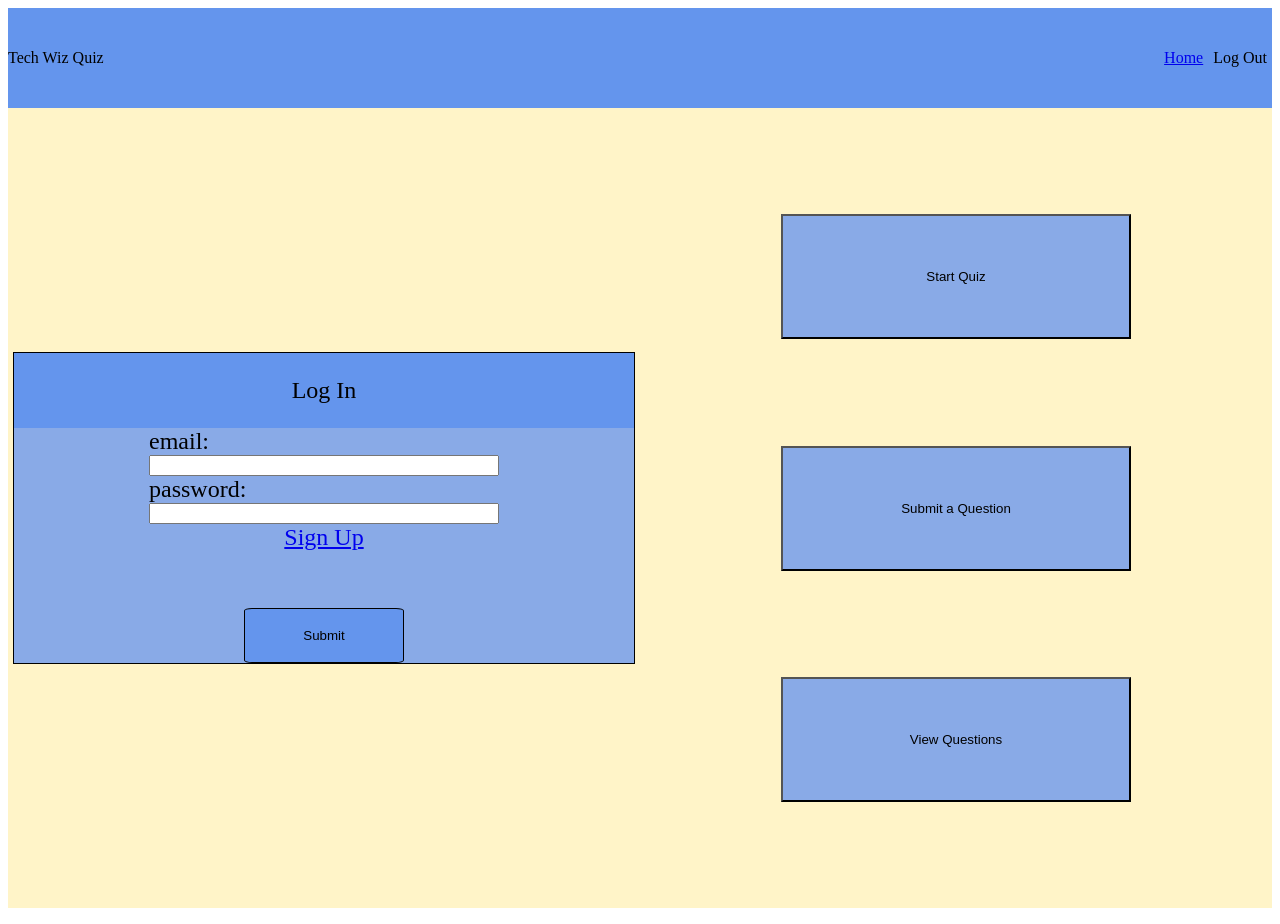
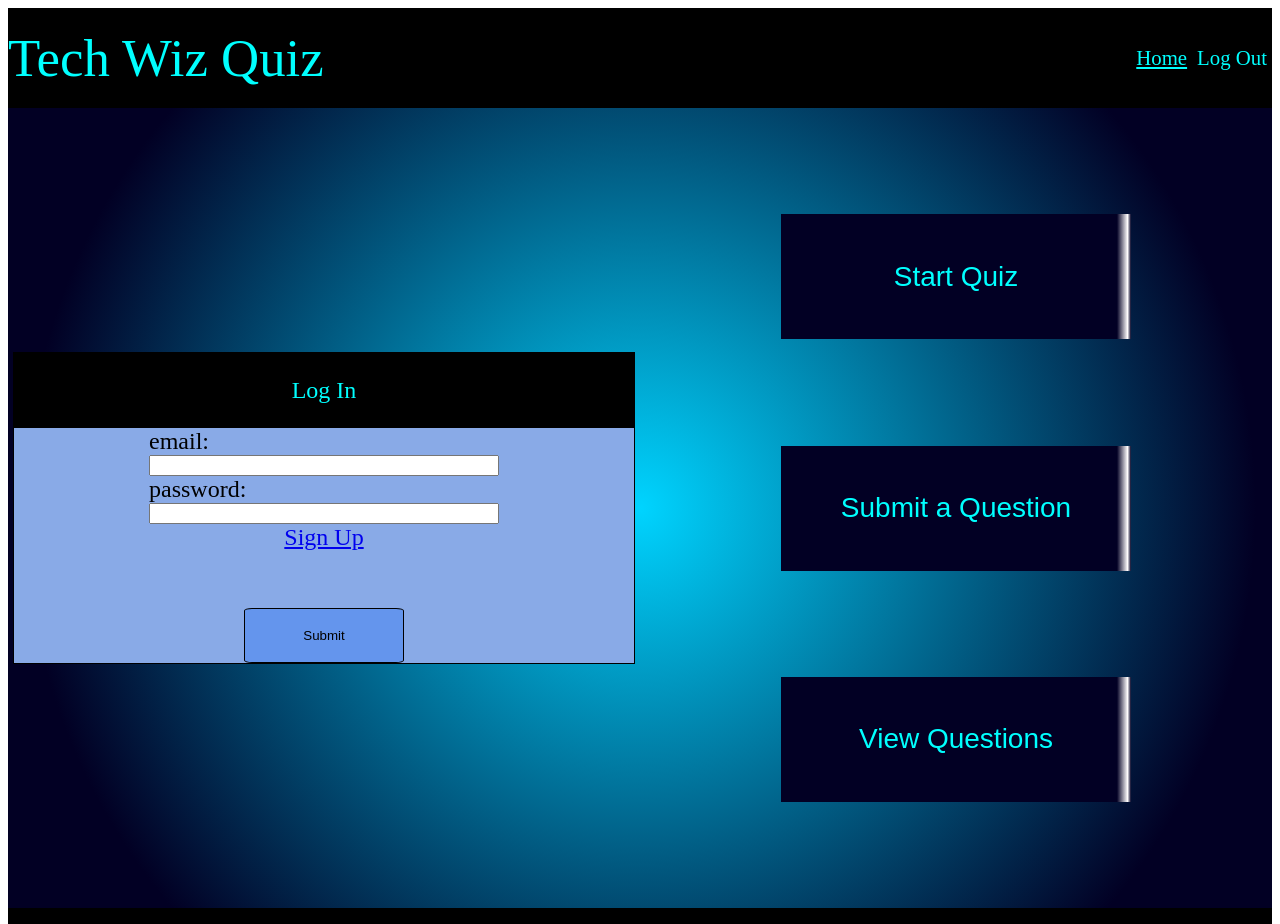
Before and after one commit to techwizquiz/fe, a React app: page / in a window 1280 px wide. Shown: the top 924 px of the page. Built offline with nearby package versions, Linux system fonts and the light colour scheme; no server answers.

Commit message:
styling overhaul

```diff
--- a/src/Pages/AboutUs.css
+++ b/src/Pages/AboutUs.css
@@ -1,4 +1,14 @@
 .aboutUs {
-    background-color: cornflowerblue;
+    background-color: black;
     height: 100px;
+    display: flex;
+    align-items: flex-start;
+    justify-content: center;
+
 }
+
+.title {
+color: cyan;
+display: flex;
+font-size: 150%;
+}
--- a/src/Pages/AboutUs.jsx
+++ b/src/Pages/AboutUs.jsx
@@ -5,7 +5,7 @@ export default class AboutUs extends Component {
   render() {
     return (
       <div className={styles.aboutUs}>
-        <p>About Us</p>
+        <p className={styles.title}>About Us</p>
       </div>
     );
   }
--- a/src/Pages/Header.css
+++ b/src/Pages/Header.css
@@ -3,7 +3,7 @@
     flex-direction: row;
     width: 100%;
     height: 100px;
-    background-color: cornflowerblue;
+    background-color: black;
     justify-content: space-between;
     position: sticky;
 }
@@ -11,14 +11,22 @@
 .headerTitle {
     display: flex;
     align-items: center;
+    color: cyan;
+    font-size: 330%;
 
 }
 
 .headerNavLinks {
     display: flex;
     align-items: center;
+    color: cyan;
+    font-size: 130%;
 }
 
 .headerNavLinks p {
     padding: 5px;
 }
+
+.link {
+    color:cyan;
+}
--- a/src/Pages/Header.jsx
+++ b/src/Pages/Header.jsx
@@ -11,7 +11,7 @@ export default class Header extends Component {
         </div>
 
         <div className={styles.headerNavLinks}>
-          <Link to="/">
+          <Link className={styles.link} to="/">
             <p>Home</p>
           </Link>
           <p>Log Out</p>
--- a/src/Pages/Home.css
+++ b/src/Pages/Home.css
@@ -1,9 +1,41 @@
+@keyframes zoom-in-out {
+    0% {
+        background-size: 100%;
+    }
+    50% {
+        background-size: 180%;
+    }
+    100% {
+        background-size: 100%;
+    }
+}
+
+@keyframes button-hover {
+    0% {
+        color: cyan;
+        border-color: cyan;
+    }
+    50% {
+        color: magenta;
+        border-color: magenta;
+    }
+    100% {
+        color: cyan;
+        border-color: cyan;
+    }
+}
+
+
 .homePage {
     display: flex;
     height: 100vh;
     width: 100%;
-    background-color: rgb(255, 244, 200);
+    background: rgb(0,212,255);
+    background: radial-gradient(circle, rgba(0,212,255,1) 0%, rgba(2,0,36,1) 67%);
+    background-position: center;
+   animation: zoom-in-out 5s infinite;
 }
+
 
 .leftHalf {
     display: flex;
@@ -40,9 +72,9 @@
     align-items: flex-end;
     justify-content: center;
     font-size: x-large;
-    background-color: cornflowerblue;
-    width: inherit
-
+    background-color: black;
+    width: inherit;
+    color: cyan;
 }
 
 .logInHeader p {
@@ -93,6 +125,19 @@
 .quizButtons button {
     height: 125px;
     width: 350px;
-    background-color: rgb(137, 170, 231);
+    background: linear-gradient(90deg, rgba(2,0,36,1) 96%, rgba(255,253,253,1) 99%, rgba(2,0,36,1) 100%);
+    color: cyan;
+    font-size: 175%;
+    border: none;
+    cursor: pointer;
+}
+.quizButtons button:hover {
+    height: 125px;
+    width: 350px;
+    background: linear-gradient(90deg, rgba(2,0,36,1) 96%, rgba(255,253,253,1) 99%, rgba(2,0,36,1) 100%);
+    color: cyan;
+    font-size: 175%;
+    border: cyan 3px solid;
+    animation: button-hover 5s infinite;
 
 }
--- a/src/Pages/QuizPage.css
+++ b/src/Pages/QuizPage.css
@@ -1,8 +1,39 @@
+@keyframes zoom-in-out {
+    0% {
+        background-size: 100%;
+    }
+    50% {
+        background-size: 180%;
+    }
+    100% {
+        background-size: 100%;
+    }
+}
+
+@keyframes button-hover {
+    0% {
+        color: cyan;
+        border-color: cyan;
+    }
+    50% {
+        color: magenta;
+        border-color: magenta;
+    }
+    100% {
+        color: cyan;
+        border-color: cyan;
+    }
+}
+
+
 .quizPage {
     display: flex;
     flex-direction: row;
     height: 100vh;
-    background-color: rgb(255, 244, 200);
+    background: rgb(0,212,255);
+    background: radial-gradient(circle, rgba(0,212,255,1) 0%, rgba(2,0,36,1) 67%);
+    animation: zoom-in-out 5s infinite;
+    background-position: center;
 }
 
 .left {
@@ -18,7 +49,10 @@
     cursor: pointer;
     height: 120px;
     width: 500px;
-    background-color: rgb(137, 170, 231);
+    background: linear-gradient(90deg, rgba(2,0,36,1) 96%, rgba(255,253,253,1) 99%, rgba(2,0,36,1) 100%);
+    color: cyan;
+    font-size: 175%;
+    border: none;
     box-shadow: 0 10px rgb(7, 7, 112);
 
 }
@@ -27,7 +61,10 @@
     cursor: pointer;
     height: 120px;
     width: 500px;
-    background-color: rgb(56, 123, 248);
+    background: linear-gradient(90deg, rgba(2,0,36,1) 96%, rgba(255,253,253,1) 99%, rgba(2,0,36,1) 100%);
+    color: cyan;
+    font-size: 175%;
+    border: none;
     box-shadow: 0 10px rgb(7, 7, 112);
 
 }
@@ -55,9 +92,10 @@
     outline: cornflowerblue;
     height: 200px;
     width: 200px;
-    background-color: cornflowerblue;
+    background: linear-gradient(90deg, rgba(2,0,36,1) 96%, rgba(2,0,36,1) 100%);
+    color: cyan;
+    font-size: 175%;
     box-shadow: 0 9px rgb(26, 34, 75);
-
 }
 
 .submitButton:hover {
@@ -68,11 +106,13 @@
     width: 200px;
     background-color: rgb(56, 123, 248);
     box-shadow: 0 9px rgb(26, 34, 75);
+    animation: button-hover 5s infinite;
 
 }
 
 .submitButton:active {
-    background-color:  cornflowerblue;
+    background: linear-gradient(90deg, rgba(2,0,36,1) 96%,  rgba(2,0,36,1) 100%);
+
     box-shadow: 0 5px black;
     transform: translateY(6px);
 }
@@ -91,6 +131,8 @@
     border: 1px solid black;
     height: 500px;
     width:400px;
-    background-color: rgb(137, 170, 231);
+    background-color: black;
+    color: cyan;
+    font-size: 140%;
 
 }
--- a/src/components/populators/Answers.css
+++ b/src/components/populators/Answers.css
@@ -1,8 +1,25 @@
+@keyframes button-hover {
+    0% {
+        color: cyan;
+        border-color: cyan;
+    }
+    50% {
+        color: magenta;
+        border-color: magenta;
+    }
+    100% {
+        color: cyan;
+        border-color: cyan;
+    }
+}
+
 .button {
     cursor: pointer;
     height: 120px;
     width: 500px;
-    background-color: rgb(137, 170, 231);
+    background: linear-gradient(90deg, rgba(2,0,36,1) 96%, rgba(255,253,253,1) 99%, rgba(2,0,36,1) 100%);
+    color: cyan;
+    font-size: 135%;
     box-shadow: 0 10px rgb(7, 7, 112);
 
 }
@@ -11,7 +28,11 @@
     cursor: pointer;
     height: 120px;
     width: 500px;
-    background-color: rgb(56, 123, 248);
+    background: linear-gradient(90deg, rgba(2,0,36,1) 96%, rgba(255,253,253,1) 99%, rgba(2,0,36,1) 100%);
+    color: cyan;
+    font-size: 135%;
+    border: cyan 3px solid;
+    animation: button-hover 5s infinite;
     box-shadow: 0 10px rgb(7, 7, 112);
 
 }
```
